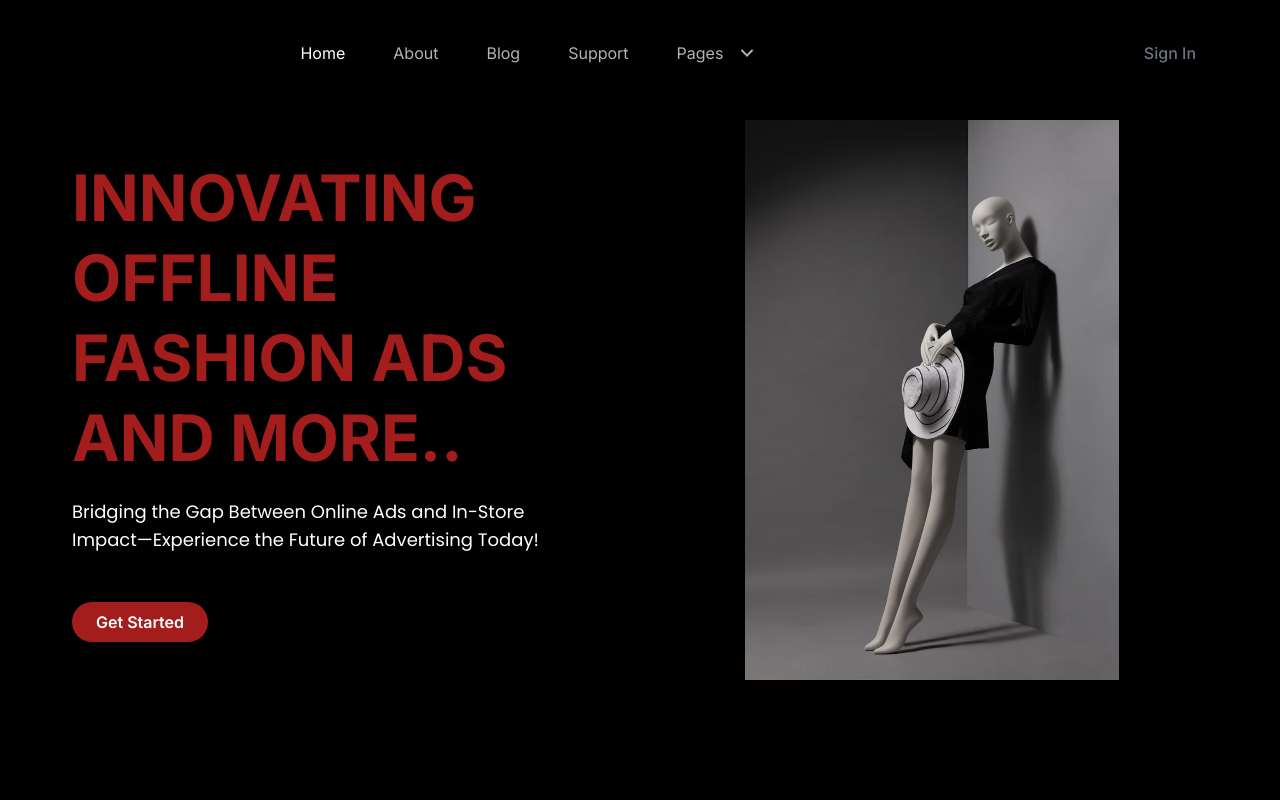
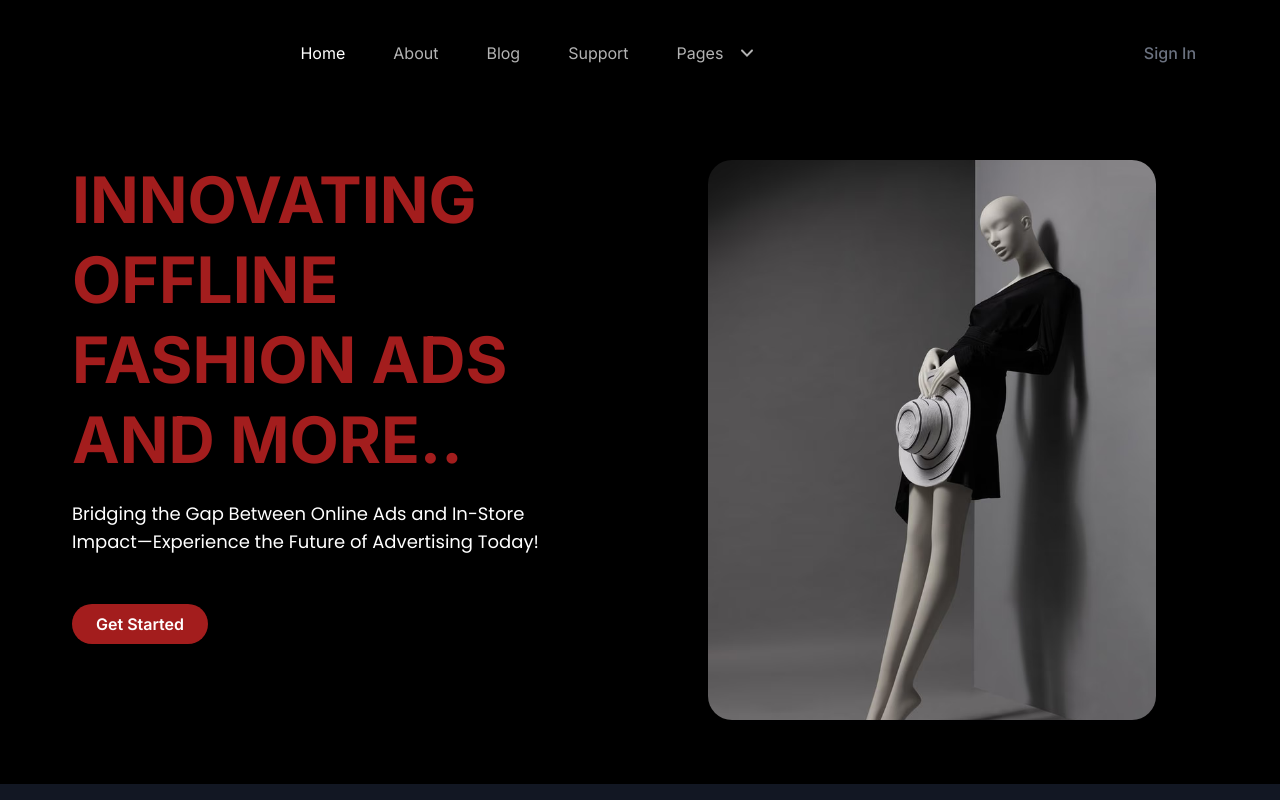
Before and after one commit to aman-adnoxy/adnoxy-web, a Next.js app: page / in a window 1280 px wide. Shown: the top 800 px of the page. Built offline with nearby package versions, Linux system fonts and the light colour scheme.

Commit message:
fixed hero flex

```diff
--- a/src/components/Hero/index.tsx
+++ b/src/components/Hero/index.tsx
@@ -5,22 +5,22 @@ const Hero = () => {
     <>
       <section
   id="home"
-  className="relative z-10 overflow-hidden bg-[#ffffff] dark:bg-[#000000] h-[100vh] pb-16 pt-[120px] md:pb-[120px] md:pt-[150px] xl:pb-[10rem] xl:pt-[10rem]"
+  className="relative z-10 overflow-hidden bg-[#ffffff] dark:bg-[#000000] h-fit pb-16 pt-[120px] md:pb-[120px] md:pt-[150px] xl:pb-[4rem] xl:pt-[10rem]"
 >
-  <div className="container flex flex-col md:flex-row h-full">
+  <div className="container flex flex-col md:flex-row">
     {/* Left Content */}
-    <div className="w-full md:w-1/2 px-4 flex items-center">
-      <div className="mx-auto max-w-[800px] text-center md:text-left">
+    <div className="w-full order-2 xl:order-1 md:order-1 md:w-1/2 px-4 flex items-baseline">
+      <div className="mx-auto max-w-[800px] md:text-left">
         <h1 className="mb-5 lg:text-[4rem] md:text-[3rem] sm:text-[2.5rem] text-[2rem] font-bold leading-tight text-[#a31d1d] sm:leading-tight md:leading-tight font-[Plus Jakarta Sans]">
           INNOVATING OFFLINE FASHION ADS AND MORE..
         </h1>
         <p className="mb-12 max-w-lg text-md md:text-lg font-[Poppins]">
           Bridging the Gap Between Online Ads and In-Store Impact—Experience the Future of Advertising Today!
         </p>
-        <div className="flex flex-col items-center space-y-4 sm:flex-row sm:space-x-4 sm:space-y-0">
+        <div className="flex flex-col items-center justify-start sm:justify-center md:justify-start space-y-4 sm:flex-row sm:space-x-4 sm:space-y-0">
           <Link
             href="https://forms.gle/zW4584QMNMkerPREA"
-            className="inline-block rounded-full bg-[#a31d1d] px-6 py-2 text-base font-semibold text-white duration-300 ease-in-out hover:bg-[#a31d1d] dark:bg-[#a31d1d] dark:text-white dark:hover:bg-white/5"
+            className="inline-block rounded-full bg-[#a31d1d] px-6 py-2 text-base font-semibold text-white duration-300 ease-in-out hover:bg-[#a31d1d]"
           >
             Get Started
           </Link>
@@ -29,18 +29,18 @@ const Hero = () => {
     </div>
 
     {/* Right Section (Image) */}
-    <div className="w-full md:w-1/2 px-4 flex items-center justify-center">
-      <div className="relative mx-auto max-w-[500px] h-[70vh]">
+    <div className="w-full order-1 xl:order-2 md:order-2 md:w-1/2 px-4 flex items-center justify-center">
+      <div className="relative mb-[3rem] md:mb-0 lg:mb-0 max-w-[500px] h-[40vh] lg:h-[70vh] md:h-[50vh] sm:h-[50vh]">
         <img
           src="/images/about/image.png"
           alt="about-image"
-          className="w-full max-w-[400px] sm:max-w-[450px] md:max-w-[500px] lg:max-w-[600px] h-[70vh] object-cover drop-shadow-three dark:hidden dark:drop-shadow-none"
+          className="aspect-[4/5] w-full h-[40vh] lg:h-[70vh] md:h-[50vh] sm:h-[50vh] max-w-[400px] sm:max-w-[450px] md:max-w-[500px] lg:max-w-[600px] object-cover drop-shadow-three rounded-3xl"
         />
-        <img
+        {/* <img
           src="/images/about/image.png"
           alt="about-image"
           className="hidden dark:block w-full max-w-[400px] sm:max-w-[450px] md:max-w-[500px] lg:max-w-[600px] h-[70vh] object-cover drop-shadow-three dark:drop-shadow-none"
-        />
+        /> */}
       </div>
     </div>
   </div>
```
